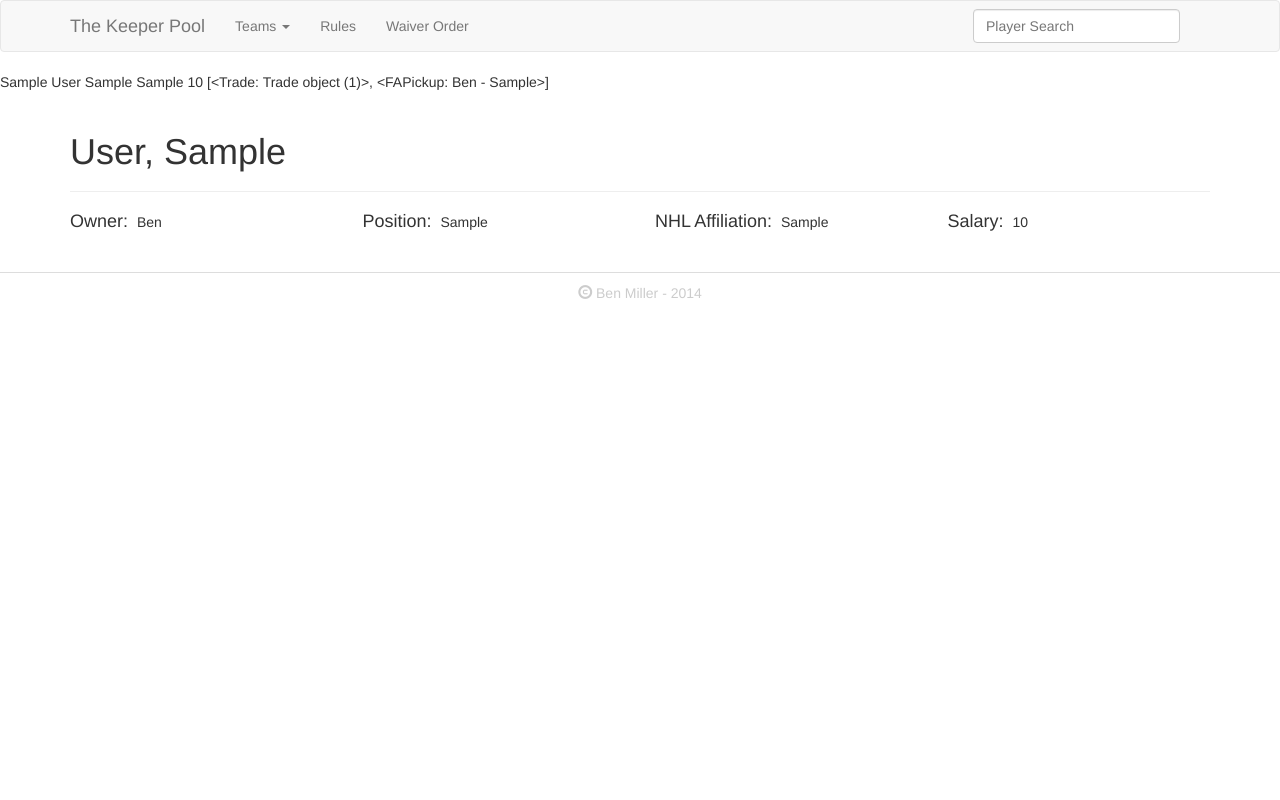
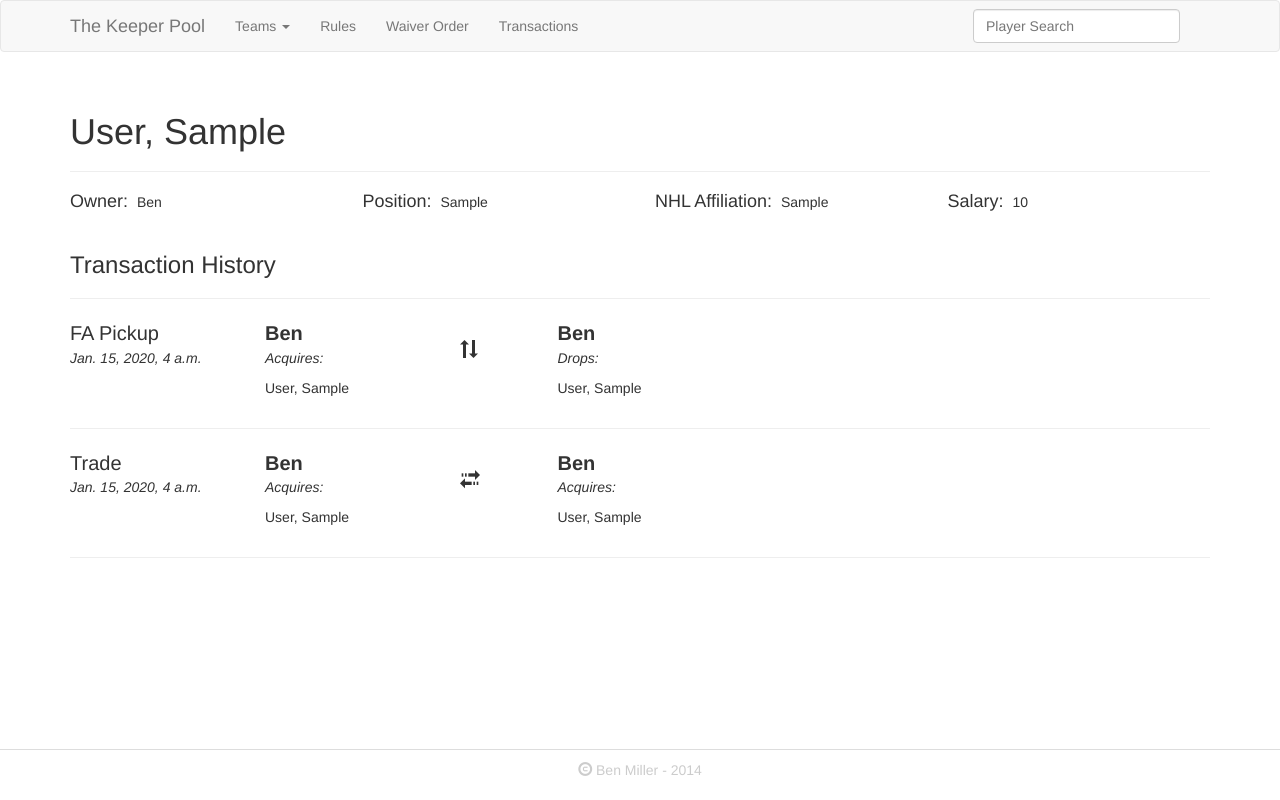
Before and after one commit to Benmiller313/theKeeperPool, a Django app: page /players/1/ in a window 1280 px wide. Run offline with Django 3.2, Linux system fonts and the light colour scheme; data comes from the database, SQL or seed files in the repository; tables that the repository leaves empty hold one stand-in row (values such as "Sample post"); parts of the project's set-up code (start-up, migrations or seed data) failed here and were passed over; some libraries are stand-ins or nearby versions.

Commit message:
Getting close. Added all id's, playerpage is done. mostly formatting and team export needs to be finished.

```diff
--- a/teampages/models.py
+++ b/teampages/models.py
@@ -61,6 +61,22 @@ class DraftPick(models.Model):
 	def __unicode__(self):
 		return self.original_owner.name + "'s " + str(self.year) + " round " + str(self.round)
 
+	@staticmethod
+	def textToPick(year, text):
+		try:
+			[owner, pick] = text.split(" ")
+			owner = owner.split("'")[0]
+
+			pick = int(pick[0])
+		except:
+			raise Exception("Could not parse pick: " + text)
+
+		try:
+			return DraftPick.objects.get(year=year, original_owner__name=owner, round=pick)
+		except:
+			raise Exception("Pick " + text + " does not exist")
+
+
 class FAPickup(models.Model):
 	team = models.ForeignKey(Team)
 	player = models.CharField(max_length=256)
--- a/teampages/static/teampages/css/base.css
+++ b/teampages/static/teampages/css/base.css
@@ -1,3 +1,7 @@
+html, body{
+	height: 100%;
+}
+
 .panel-footer {
 	background-color: #fff;
 	margin-top: 40px;
@@ -18,3 +22,8 @@ h4.stat {
 	display: inline;
 	margin-right: 5px;
 }
+
+.stats-row {
+	margin-bottom: 40px;
+
+}
--- /dev/null
+++ b/teampages/static/teampages/css/transfers.css
@@ -0,0 +1,38 @@
+#transfer {
+	font-size: 20px;
+	margin-top: 20px;
+}
+
+#updown {
+	transform: scaleX(-1);
+	-moz-transform: scaleX(-1);
+	-webkit-transform: scaleX(-1);
+	-ms-transform: scaleX(-1);
+	font-size: 18px;
+	margin-top: 20px;
+}
+
+.trans-verb {
+	display: block;
+	font-style: italic;
+	font-weight: 200;
+	margin-bottom: 10px;
+}
+
+.trans-teamname {
+	display: block;
+	font-size: 20px;
+	font-weight: bold;
+}
+
+.trans-date {
+	display: block;
+	font-style: italic;
+	font-weight: 200;
+	margin-bottom: 10px;
+}
+
+.trans-type {
+	display: block;
+	font-size: 20px;
+}
--- a/teampages/templates/teampages/base.html
+++ b/teampages/templates/teampages/base.html
@@ -45,9 +45,25 @@
     };
   });
   </script>
+  <script>
+
+    $(document).ready(function() {
+
+     var docHeight = $(window).height();
+     var footerHeight = $('#footer').height();
+     var footerTop = $('#footer').position().top + footerHeight;
+
+     if (footerTop < docHeight) {
+      $('#footer').css('margin-top', 0+ (docHeight - footerTop) + 'px');
+     }
+    });
+  </script>
+
+
 </head>
 
 <body>
+
   {% block top_nav %}
   <nav class="navbar navbar-default" role="navigation">
     <div class="container">      <!-- Brand and toggle get grouped for better mobile display -->
@@ -73,6 +89,7 @@
           </li>
           <li><a href="/rules/">Rules</a></li>
           <li><a href="/waiverorder">Waiver Order</a></li>
+          <li><a href="/transactions/">Transactions</a></li>
         </ul>
         <form role="search" class="navbar-form navbar-right">
           <div class="form-group">
@@ -88,7 +105,7 @@
   {% endblock %}
 
   {% block footer %}
-  <footer class="row">
+  <footer class="row" id="footer">
     <div class="panel-footer text-center">
       <p><span class="glyphicon glyphicon-copyright-mark grey"></span> Ben Miller - 2014</p>
     </div>
--- a/teampages/templates/teampages/playerpage.html
+++ b/teampages/templates/teampages/playerpage.html
@@ -5,19 +5,16 @@
 	<link rel="stylesheet" type="text/css" href="{% static 'teampages/bootstrap/css/bootstrap.min.css' %}">
 	<script type="text/javascript" src="https://ajax.googleapis.com/ajax/libs/jquery/1.9.1/jquery.min.js"></script>
 	<script type="text/javascript" src="{% static 'teampages/bootstrap/js/bootstrap.min.js' %}"></script>
-  <link rel="stylesheet" type="text/css" href="{% static 'teampages/css/base.css' %}">
+	<link rel="stylesheet" type="text/css" href="{% static 'teampages/css/base.css' %}">
+	<link rel="stylesheet" type="text/css" href="{% static 'teampages/css/transfers.css' %}">
 {% endblock %}
-
 {% block main_content %}
-{{player}}
-
-{{transaction_list}}
 
 <div class="container">
 	<div class="page-header">
 		<h1>{{player.fullName}}</h1>
 	</div>
-	<div class="row">
+	<div class="row stats-row">
 		<div class="col-md-3">
 			<h4 class="stat">Owner:</h4>
 			<span>{{player.owner}}</span>
@@ -35,6 +32,39 @@
 			<span>{{player.salary}}</span>
 		</div>
 	</div>
+	<h3>Transaction History</h3>
+	<hr/>
+	{% for trans in transaction_list %}
+	<div class="row">
+		<div class="col-md-2">
+			<span class="trans-type">{{trans.type}}</span>
+			<span class="trans-date">{{trans.date}}</span>
+		</div>
+		<div class="col-md-2">
+			<span class="trans-teamname">{{trans.left_team}}</span>
+			<span class="trans-verb">Acquires:</span>
+			{% for asset in trans.left_aq %}
+			<p>{{asset}}</p>
+			{% endfor %}
+		</div>
+		<div class="col-md-1">
+			{% if trans.type == "Trade" %}
+			<span class="glyphicon glyphicon-transfer" id="transfer"></span>
+			{% else %}
+			<span class="glyphicon glyphicon-sort" id="updown"></span>
+			{% endif %}
+		</div>
+		<div class="col-md-2">
+			<span class="trans-teamname">{{trans.right_team}}</span>
+			<span class="trans-verb">{% if trans.type == "Trade" %}Acquires:{% else %}Drops:{% endif %}</span>
+			{% for asset in trans.right_aq %}
+			<p>{{asset}}</p>
+			{% endfor %}
+		</div>
+
+	</div>
+	<hr/>
+	{% endfor %}
 </div>
 
 {% endblock %}
--- a/teampages/templates/teampages/rules.html
+++ b/teampages/templates/teampages/rules.html
@@ -70,7 +70,7 @@
 			<li><span style="font-family:Arial, serif;">Salary Cap</span>
 		<ol type="i">
 			<li><span style="font-family:Arial, serif;">The salary cap for the pool will be equal to the salary cap set by the NHL at the beginning of every season ($59.4 million in 2010-2011)</span></li>
-			<li>Each Player's Salary will be determined by their "Cap Hit" number, taken  from NHLnumbers.com and included in the pool spreadsheet.</li>
+			<li>Each Player's Salary will be determined by their "Cap Number", taken  from NHLnumbers.com and included in the pool spreadsheet.</li>
 			<li><span style="font-family:Arial, serif;">The salary cap is assessed towards each team according to the combination of the salaries of all their “active players”</span></li>
 			<li><span style="font-family:Arial, serif;">Salary cap shall be assessed every Sunday night following the transaction deadline at 12 am. If a team is assessed as being over the cap, they must pay a fine of $5.00 plus $10.00 for every $1,000,000 they are over the cap by (i.e. over by $2,400,000 would incur a fee of $25.00 per week)</span></li>
 			<li><span style="font-family:Arial, serif;">The salary cap may be exceeded by a maximum of $3,000,000 dollars (incurring a fee of $35.00 per week)</span></li>
--- a/teampages/urls.py
+++ b/teampages/urls.py
@@ -3,5 +3,6 @@ from django.conf.urls import patterns, include, url
 urlpatterns = patterns('teampages.views',
 	url(r'teams/(?P<team_name>\w+)/$', 'teampage'),
 	url(r'players/(?P<player_id>\d+)/$', 'playerpage'),
+	url(r'transactions/$', 'transactions'),
 
 )
--- a/teampages/views.py
+++ b/teampages/views.py
@@ -105,6 +105,33 @@ def waiverOrder(request):
 	}
 	return render_to_response("teampages/waiver_order.html", context)
 
+def _formatTransactions(trades, pickups):
+	formatted_trades = []
+	for trade in trades:
+		formatted_trades.append({
+			"type": "Trade",
+			"date": trade.date,
+			"left_team": trade.teamA,
+			"right_team": trade.teamB,
+			"left_aq": [player.fullName() for player in trade.players_received_a.all()] + [str(pick) for pick in trade.picks_received_a.all()],
+			"right_aq": [player.fullName() for player in trade.players_received_b.all()] + [str(pick) for pick in trade.picks_received_b.all()],
+ 			})
+
+	formatted_pickups = []
+	for pickup in pickups:
+		formatted_pickups.append({
+			"type": "FA Pickup",
+			"date": pickup.date,
+			"left_team": pickup.team,
+			"right_team": pickup.team,
+			"left_aq": [pickup.player_added.fullName()],
+			"right_aq": [pickup.player_dropped.fullName()],
+			})
+
+
+	transaction_list = sorted(formatted_pickups + formatted_trades, key=lambda trans: trans["date"], reverse=True)
+	return transaction_list
+
 
 def playerpage(request, player_id):
 	player = get_object_or_404(Player, id=player_id)
@@ -113,7 +140,7 @@ def playerpage(request, player_id):
 	trades = Trade.objects.filter(Q(players_received_a=player) | Q(players_received_b=player))
 	pickups = FAPickup.objects.filter(Q(player_added=player) | Q(player_dropped=player))
 
-	transaction_list = sorted(list(trades)+list(pickups), key=lambda trans: trans.date, reverse=True)
+	transaction_list = _formatTransactions(trades, pickups)
 
 
 	context={
@@ -123,3 +150,20 @@ def playerpage(request, player_id):
 	}
 
 	return render_to_response("teampages/playerpage.html", context)
+
+
+def transactions(request):
+	teams = list(Team.objects.all().order_by('name'))
+
+	trades = Trade.objects.all().order_by('-date')
+	pickups = FAPickup.objects.all().order_by('-date')
+
+
+	transaction_list = _formatTransactions(trades, pickups)
+
+	context = {
+		"transaction_list": transaction_list,
+		"teams":teams,
+	}
+
+	return render_to_response("teampages/transactions.html", context)
```
Also changed, not shown: teampages/TeamManagement/SpreadsheetDB.py (+8 -2 lines), teampages/management/commands/createDraftPicks.py (+16 -17 lines), teampages/templates/teampages/transactions.html (added, +49 -0 lines), 1 other file.
